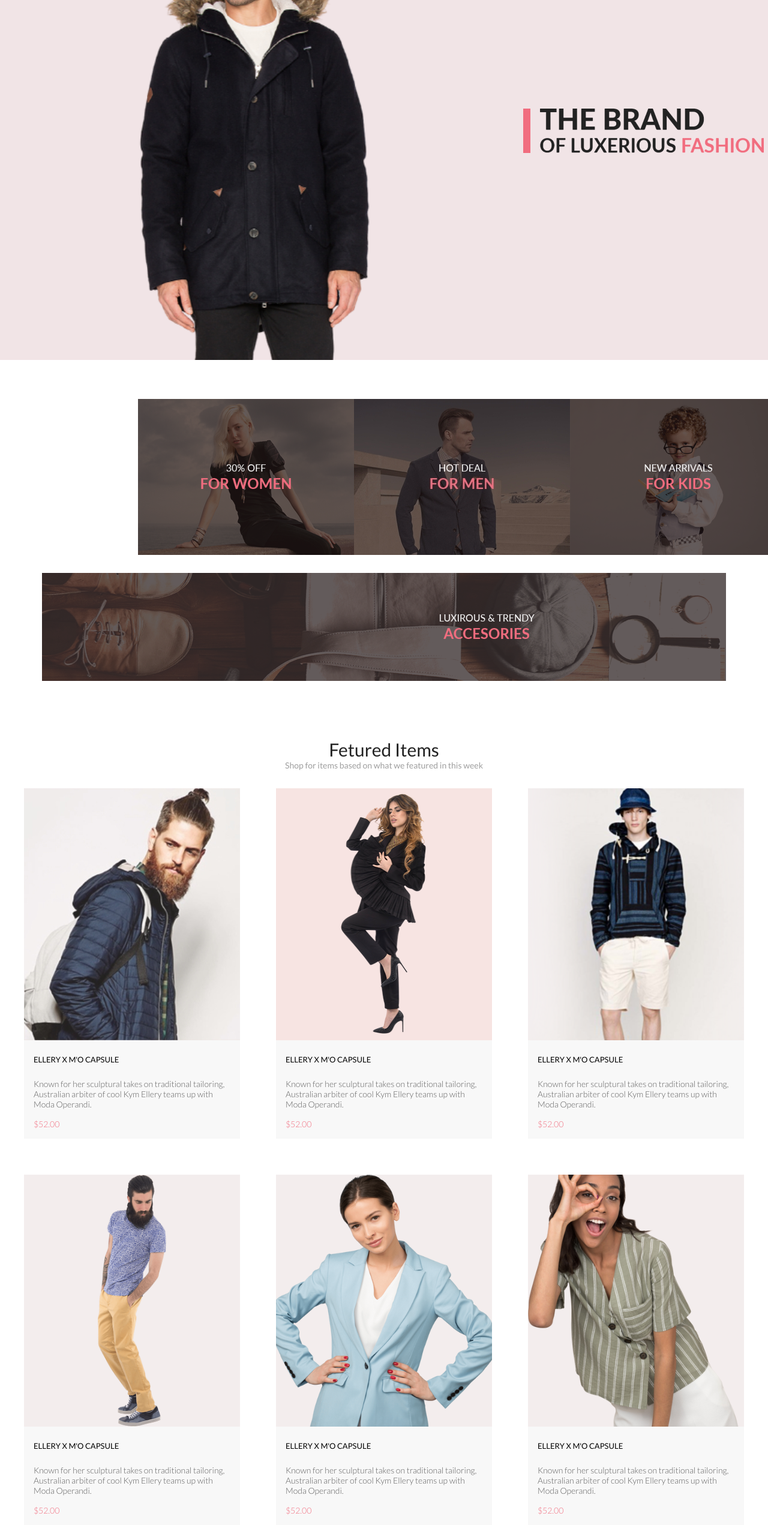
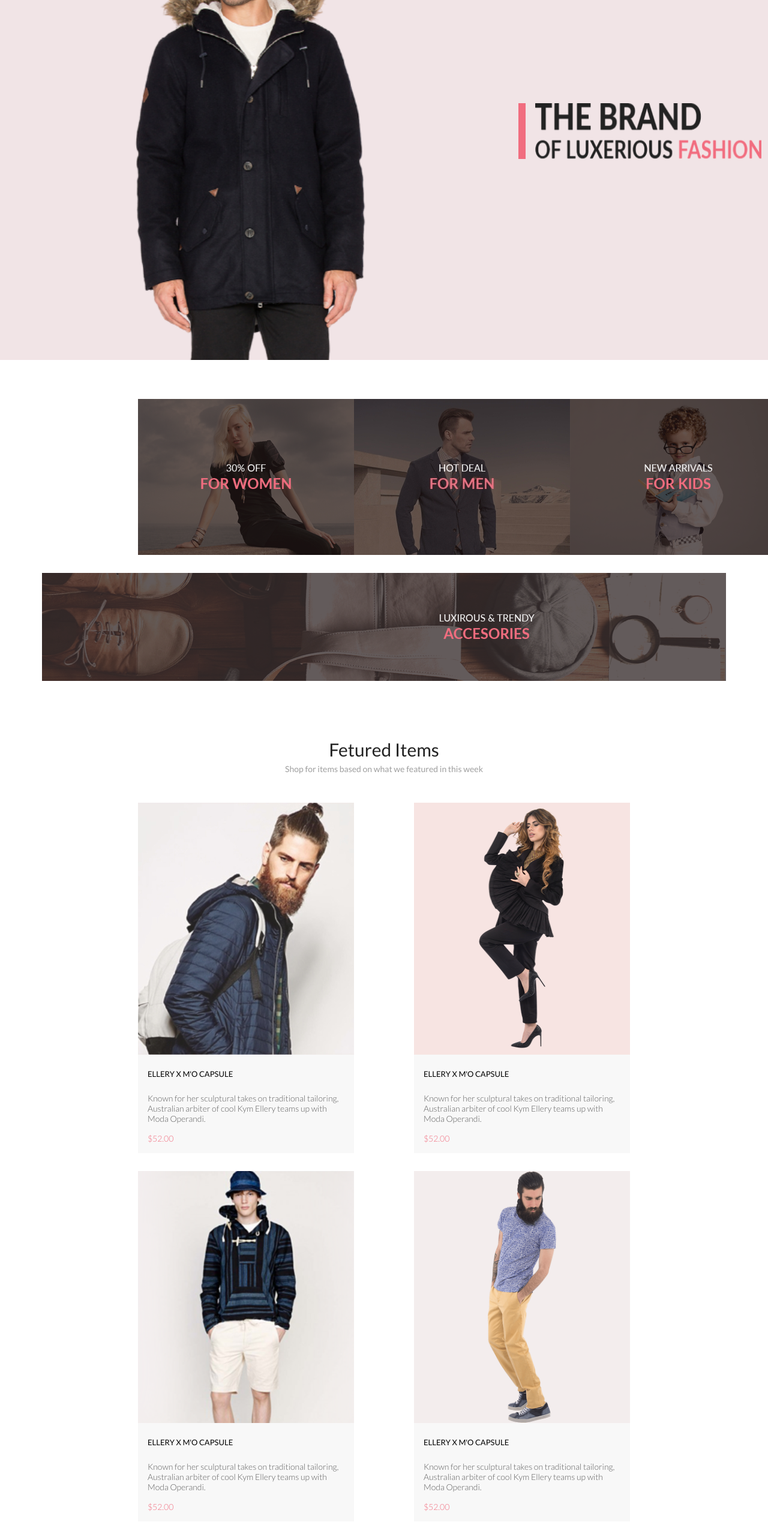
Before and after one commit to IrinaSavosh/HTML_beginning, a plain HTML site: page hw6/index.html in a window 1280 px wide. Shown: the part 240-2797 px from the top of the page at 60% size. Drawn offline with Linux system fonts and the light colour scheme.

Commit message:
Working with the layout. home Work 6 part 2

```diff
--- a/hw6/index.html
+++ b/hw6/index.html
@@ -6,7 +6,7 @@
 		<link rel="stylesheet" href="./style.css" />
 		<title>Home Work 6</title>
 	</head>
-	<body class="hidden">
+	<body>
 		<header class="header container">
 			<nav class="container header_btn">
 				<div>
@@ -27,6 +27,7 @@
 		<main class="main">
 			<section class="pos_section1 container">
 				<img src="./img/Parka.png" alt="Main poster" />
+
 				<img src="./img/Text.png" alt="Text" class="text" />
 			</section>
 
@@ -42,13 +43,14 @@
 				<h3 class="categoryH3">Fetured Items</h3>
 				<p class="categoryP">Shop for items based on what we featured in this week</p>
 			</div>
-			<section class="pos_section3 container">
+			<section class="container">
+				<article class="into_container pos_section3">
 					<div class="div_section3">
 						<img src="./img/1.jpeg" alt="Photo" />
 						<h3>ELLERY X M'O CAPSULE</h3>
 						<p class="textS3">
-						Known for her sculptural takes on traditional tailoring, Australian arbiter of cool Kym Ellery teams up with
-						Moda Operandi.
+							Known for her sculptural takes on traditional tailoring, Australian arbiter of cool Kym Ellery teams up
+							with Moda Operandi.
 						</p>
 						<p class="price">$52.00</p>
 					</div>
@@ -56,8 +58,8 @@
 						<img src="./img/2.png" alt="Photo" />
 						<h3>ELLERY X M'O CAPSULE</h3>
 						<p class="textS3">
-						Known for her sculptural takes on traditional tailoring, Australian arbiter of cool Kym Ellery teams up with
-						Moda Operandi.
+							Known for her sculptural takes on traditional tailoring, Australian arbiter of cool Kym Ellery teams up
+							with Moda Operandi.
 						</p>
 						<p class="price">$52.00</p>
 					</div>
@@ -65,8 +67,8 @@
 						<img src="./img/3.png" alt="Photo" />
 						<h3>ELLERY X M'O CAPSULE</h3>
 						<p class="textS3">
-						Known for her sculptural takes on traditional tailoring, Australian arbiter of cool Kym Ellery teams up with
-						Moda Operandi.
+							Known for her sculptural takes on traditional tailoring, Australian arbiter of cool Kym Ellery teams up
+							with Moda Operandi.
 						</p>
 						<p class="price">$52.00</p>
 					</div>
@@ -74,8 +76,8 @@
 						<img src="./img/4.png" alt="Photo" />
 						<h3>ELLERY X M'O CAPSULE</h3>
 						<p class="textS3">
-						Known for her sculptural takes on traditional tailoring, Australian arbiter of cool Kym Ellery teams up with
-						Moda Operandi.
+							Known for her sculptural takes on traditional tailoring, Australian arbiter of cool Kym Ellery teams up
+							with Moda Operandi.
 						</p>
 						<p class="price">$52.00</p>
 					</div>
@@ -83,8 +85,8 @@
 						<img src="./img/5.png" alt="Photo" />
 						<h3>ELLERY X M'O CAPSULE</h3>
 						<p class="textS3">
-						Known for her sculptural takes on traditional tailoring, Australian arbiter of cool Kym Ellery teams up with
-						Moda Operandi.
+							Known for her sculptural takes on traditional tailoring, Australian arbiter of cool Kym Ellery teams up
+							with Moda Operandi.
 						</p>
 						<p class="price">$52.00</p>
 					</div>
@@ -92,13 +94,19 @@
 						<img src="./img/6.png" alt="Photo" />
 						<h3>ELLERY X M'O CAPSULE</h3>
 						<p class="textS3">
-						Known for her sculptural takes on traditional tailoring, Australian arbiter of cool Kym Ellery teams up with
-						Moda Operandi.
+							Known for her sculptural takes on traditional tailoring, Australian arbiter of cool Kym Ellery teams up
+							with Moda Operandi.
 						</p>
 						<p class="price">$52.00</p>
 					</div>
+				</article>
+				<div class="hidden">
+					<button class="btn_down hidden">Browse All Product</button>
+				</div>
 			</section>
-			<button class="btn_down container hidden">Browse All Product</button>
+			<!-- <div class="container pos_section3">
+				<button class="btn_down hidden">Browse All Product</button>
+			</div> -->
 		</main>
 	</body>
 </html>
--- a/hw6/style.css
+++ b/hw6/style.css
@@ -53,21 +53,22 @@ img {
 /* "----section3-------" */
 
 .hidden {
-	background: rgb(229, 229, 229);
+	padding-bottom: 60px;
 }
 .main {
 	/* background: rgb(255, 255, 255); */
+	/* padding-bottom: 60px; */
 }
 
 /* .into_container {
-	background: rgb(255, 255, 255);
-	border: 0;
+	margin-bottom: 0 230px;
 } */
 .pos_section1 {
 	display: flex;
 	align-items: center;
-	justify-content: center;
+	justify-content: start;
 	background: rgb(241, 228, 230);
+	gap: 63px;
 }
 
 .text {
@@ -75,7 +76,11 @@ img {
 	border-width: 0 0 0 12px;
 	border-style: solid;
 	border-left-color: rgb(241, 109, 127);
-	margin-left: 63.42px;
+	/* margin-left: 63.42px; */
+	/* margin-right: 331px; */
+	height: 93px;
+	width: 377px;
+	float: left;
 }
 
 /* "-------------------" */
@@ -113,19 +118,23 @@ img {
 	line-height: 17px;
 	display: flex;
 	justify-content: center;
+	padding-top: 6px;
+	padding-bottom: 48px;
 }
 
 .pos_section3 {
 	display: flex;
 	flex-direction: row;
 	flex-wrap: wrap;
-	justify-content: center;
+	justify-content: space-between;
 	/* display: grid; */
+	gap: 30px;
+	margin: 0 230px;
 }
 
 .div_section3 {
 	max-width: 360px;
-	margin: 30px;
+	/* margin: 0 30px; */
 	background: rgb(248, 248, 248);
 }
 
@@ -180,6 +189,7 @@ line-height: 19px;
 letter-spacing: 0%;
 text-align: left;
 padding: 15px 39px;
-/* margin: 48px auto 60px; */
+margin: 48px auto 0;
 border-color: rgb(242, 99, 118);
+background: rgb(255, 255, 255);
 }
```
Lines whose indentation alone changed are shown as unchanged.
